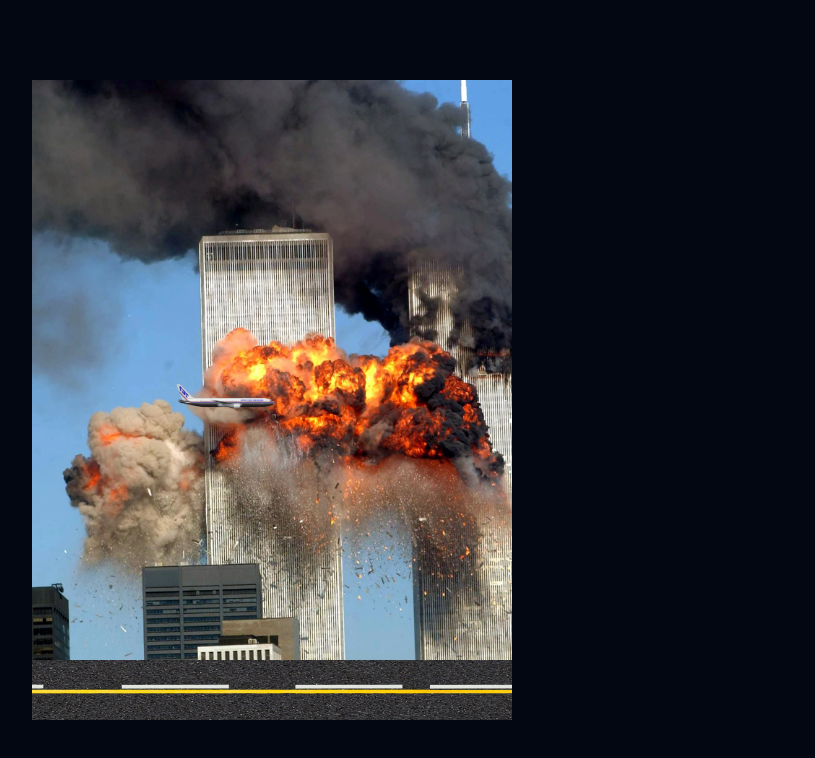
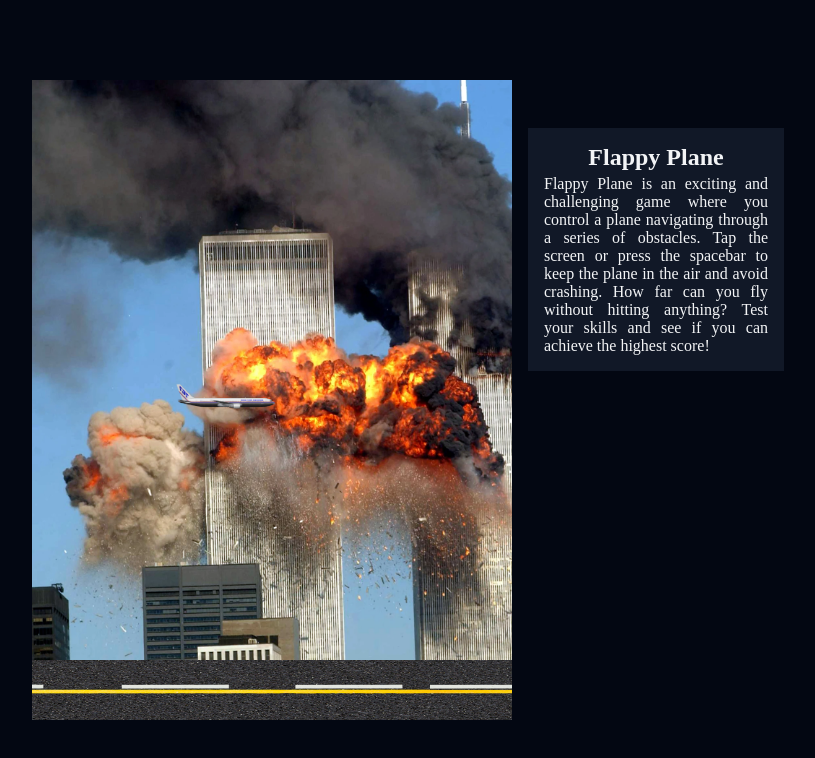
Before and after one commit to JackBerck/flappy-plane, a plain HTML site: page index.html in a window 1280 px wide. Shown: the whole page, without its empty margins (368-1183 px from the left). Drawn offline with Linux system fonts and the light colour scheme.

Commit message:
feat: adding description

```diff
--- a/css/style.css
+++ b/css/style.css
@@ -1,11 +1,13 @@
 :root {
     --dark-base: #030712;
+    --light-base: #F3F4F6;
 }
 
 * {
     margin: 0;
     padding: 0;
     box-sizing: border-box;
+    font-family: serif;
 }
 
 body {
@@ -20,3 +22,34 @@ canvas {
     background-image: url('/assets/img/backgrounds/wtc-attack.webp');
     background-size: cover;
 }
+
+.description {
+    position: absolute;
+    top: 128px;
+    right: 128px;
+    display: flex;
+    justify-content: center;
+    align-items: center;
+    flex-direction: column;
+    color: var(--light-base);
+    background-color: #111827;
+    padding: 16px;
+    max-width: 256px;
+    text-align: justify;
+}
+@media screen and (max-width: 1024px) {
+    .description {
+        display: none;
+    }
+}
+
+.description h1 {
+    font-size: 24px;
+    font-weight: 700;
+    margin-bottom: 4px;
+}
+
+.description p {
+    font-size: 16px;
+    font-weight: 400;
+}
--- a/index.html
+++ b/index.html
@@ -1,14 +1,27 @@
 <!DOCTYPE html>
 <html lang="en">
-<head>
-    <meta charset="UTF-8">
-    <meta name="viewport" content="width=device-width, initial-scale=1.0">
-    <link rel="shortcut icon" href="/assets/img/icons/boeing-767.png" type="image/x-icon">
+  <head>
+    <meta charset="UTF-8" />
+    <meta name="viewport" content="width=device-width, initial-scale=1.0" />
+    <link
+      rel="shortcut icon"
+      href="/assets/img/icons/boeing-767.png"
+      type="image/x-icon"
+    />
     <title>Flappy Plane</title>
-    <link rel="stylesheet" href="css/style.css">
-</head>
-<body>
+    <link rel="stylesheet" href="css/style.css" />
+  </head>
+  <body>
     <canvas id="gameCanvas" width="480" height="640"></canvas>
+    <div class="description">
+      <h1>Flappy Plane</h1>
+      <p></p>
+      Flappy Plane is an exciting and challenging game where you control a plane
+      navigating through a series of obstacles. Tap the screen or press the
+      spacebar to keep the plane in the air and avoid crashing. How far can you
+      fly without hitting anything? Test your skills and see if you can achieve
+      the highest score!
+    </div>
     <script src="js/app.js"></script>
-</body>
+  </body>
 </html>
--- a/js/app.js
+++ b/js/app.js
@@ -1,4 +1,10 @@
 const canvas = document.getElementById("gameCanvas"); // Get the canvas element
+
+// Set the width and height of the canvas
+if (window.innerWidth < 768) {
+  canvas.width = 360;
+  canvas.height = 480;
+}
 const ctx = canvas.getContext("2d"); // Get the context of the canvas
 
 let planeY = canvas.height / 2; // Initial position of the plane
```
